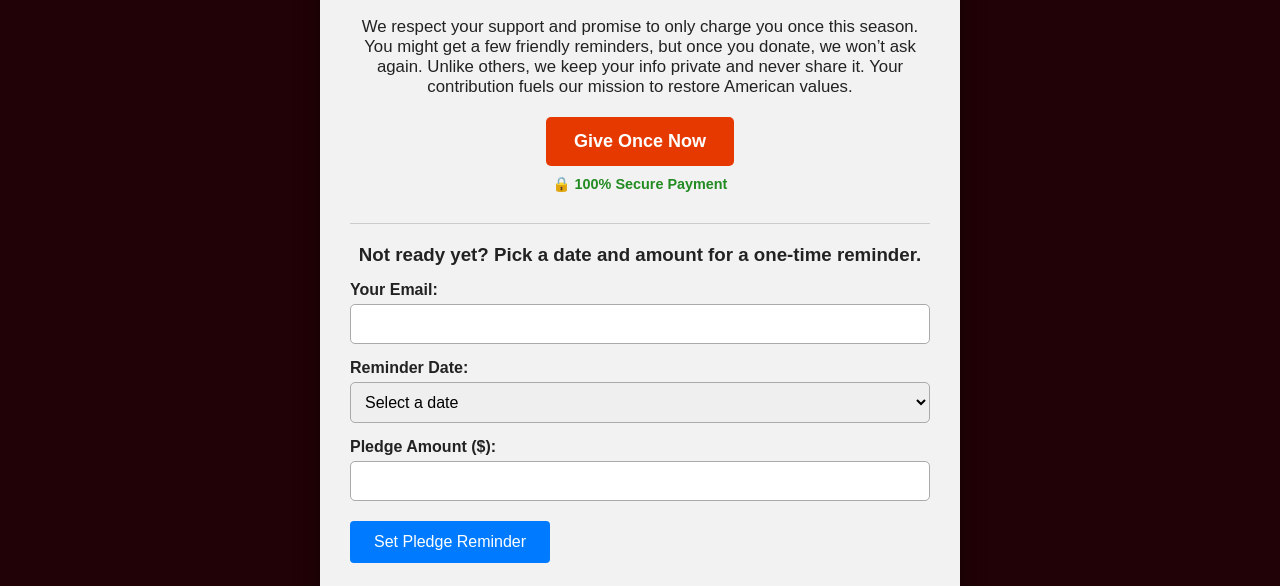
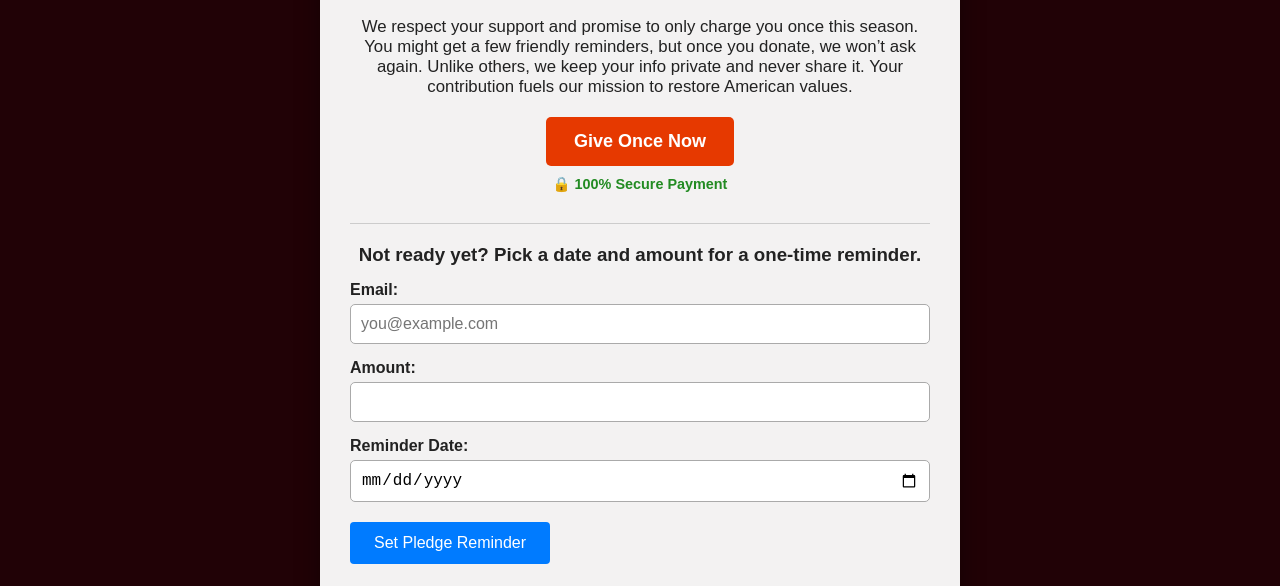
Before and after one commit to base19032/1776-Project-PAC, a plain HTML site: page index.html in a window 1280 px wide. Shown: the part 212-798 px from the top of the page. Drawn offline with Linux system fonts and the light colour scheme.

Commit message:
Update index.html

```diff
--- a/index.html
+++ b/index.html
@@ -206,20 +206,14 @@
     <form action="https://script.google.com/macros/s/AKfycbwRGTNvOe_LysKogEotTGRVFygSvWZV6u7ZAqEK8p7aRz_My6F0urXIiJq5dUAjN08P/exec" method="GET">
       <h3 style="text-align:center;">Not ready yet? Pick a date and amount for a one-time reminder.</h3>
 
-      <label for="email">Your Email:</label>
-      <input type="email" name="email" required />
+      <label for="email">Email:</label>
+      <input type="email" name="email" placeholder="you@example.com">
 
-      <label for="pledge-date">Reminder Date:</label>
-      <select name="pledge-date" required>
-        <option value="">Select a date</option>
-        <option>June 10</option>
-        <option>June 15</option>
-        <option>June 20</option>
-        <option>July 1</option>
-      </select>
+      <label for="amount">Amount:</label>
+      <input type="number" name="amount" required>
 
-      <label for="pledge-amount">Pledge Amount ($):</label>
-      <input type="number" name="pledge-amount" min="1" required />
+      <label for="date">Reminder Date:</label>
+      <input type="date" name="date" required>
 
       <button type="submit">Set Pledge Reminder</button>
     </form>
```
